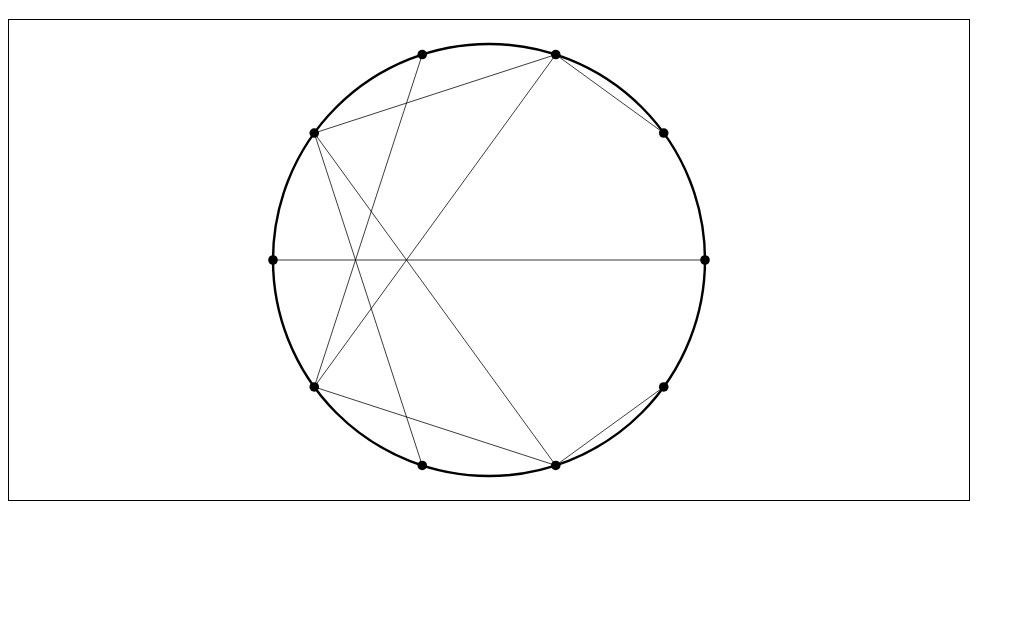
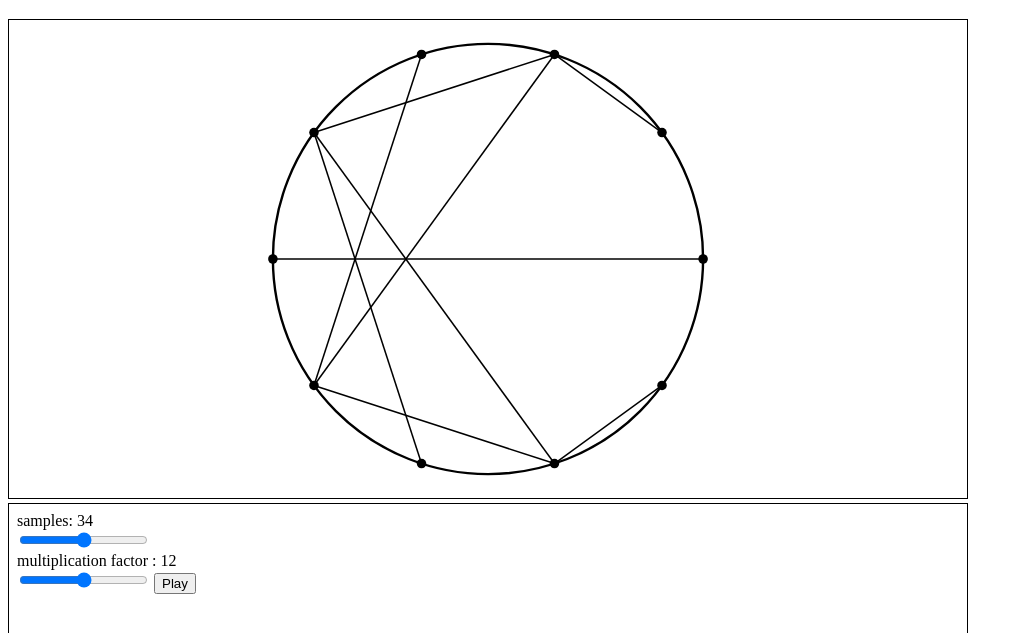
Before and after one commit to octopodidae/jao-aout-2022, a plain HTML site: page index.html in a window 1280 px wide. Shown: the part 61-694 px from the top of the page, without its empty margins (0-1025 px from the left). Drawn offline with Linux system fonts and the light colour scheme.

Commit message:
dev: added html command

```diff
--- a/index.html
+++ b/index.html
@@ -22,6 +22,17 @@
       <g class="samples"></g>
       <g class="lines"></g>
     </svg>
+    <div class="command">
+      <label class="samples">
+        <div>samples: <span>34</span></div>
+        <input type="range" min="0" max="100" step="1" />
+      </label>
+      <label class="multiplicationFactor">
+        <div>multiplication factor : <span>12</span></div>
+        <input type="range" min="0" max="100" step="1" />
+      </label>
+      <button>Play</button>
+    </div>
     <script type="module" src="main.js"></script>
   </body>
 </html>
--- a/style.css
+++ b/style.css
@@ -1,3 +1,6 @@
+* {
+  box-sizing: border-box;
+}
 svg {
   border: 0.1em solid black;
   width: 60em;
@@ -10,5 +13,12 @@ svg {
 
 .lines line {
   stroke: black;
-  stroke-width: 0.01em;
+  stroke-width: 0.02em;
 }
+
+div.command {
+  border: 0.1em solid black;
+  width: 60em;
+  height: 10em;
+  padding: 0.5em;
+}
```
